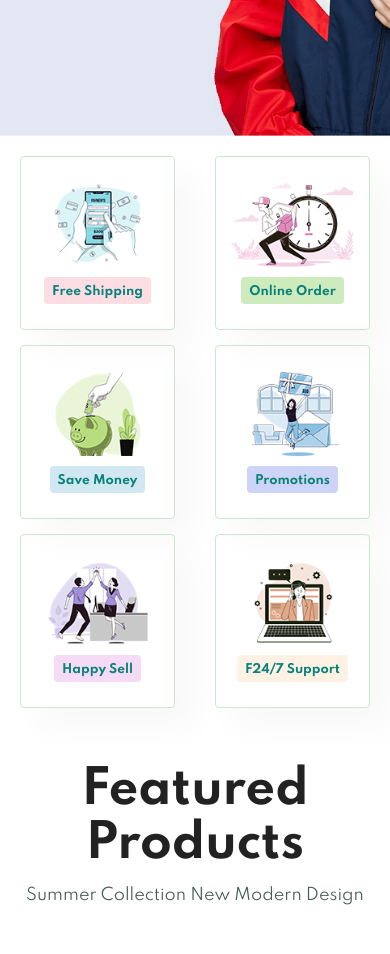
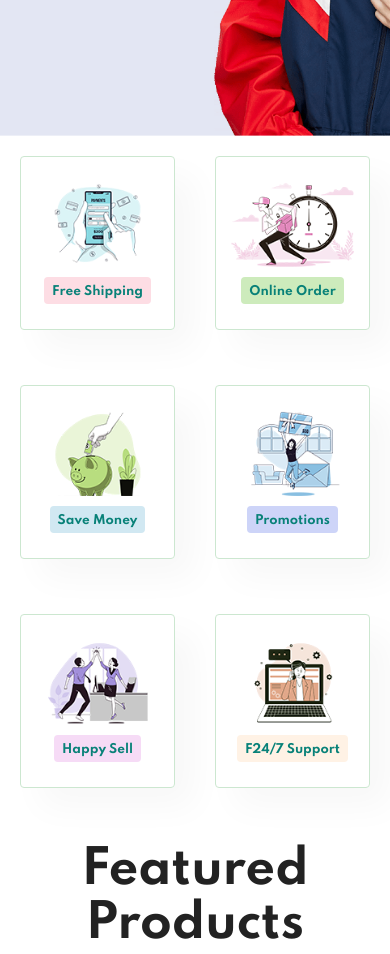
Before and after one commit to rayanesbc/ecommerce-website, a plain HTML site: page index.html in a window 390 px wide. Shown: the part 520-1474 px from the top of the page. Drawn offline with Linux system fonts and the light colour scheme.

Commit message:
Index alterado no Estilo

```diff
--- a/style.css
+++ b/style.css
@@ -176,7 +176,8 @@ body {
 #feature {
   display: flex;
   align-items: center;
-  justify-content: space-between;
+  justify-content: center;
+  gap: 40px;
   flex-wrap: wrap;
 }
 
@@ -1122,12 +1123,8 @@ footer .copyright {
     background-position: top 30% right 30%;
   }
 
-  #feature {
-    justify-content: center;
-  }
-
   #feature .fe-box {
-    margin: 15px 15px;
+    width: 155px;
   }
 
   #product1 .pro-container {
@@ -1216,10 +1213,6 @@ footer .copyright {
   #hero p {
     font-size: 15px;
     margin: 10px 0 20px 0;
-  }
-
-  #feature {
-    justify-content: space-between;
   }
 
   #feature .fe-box {
```
